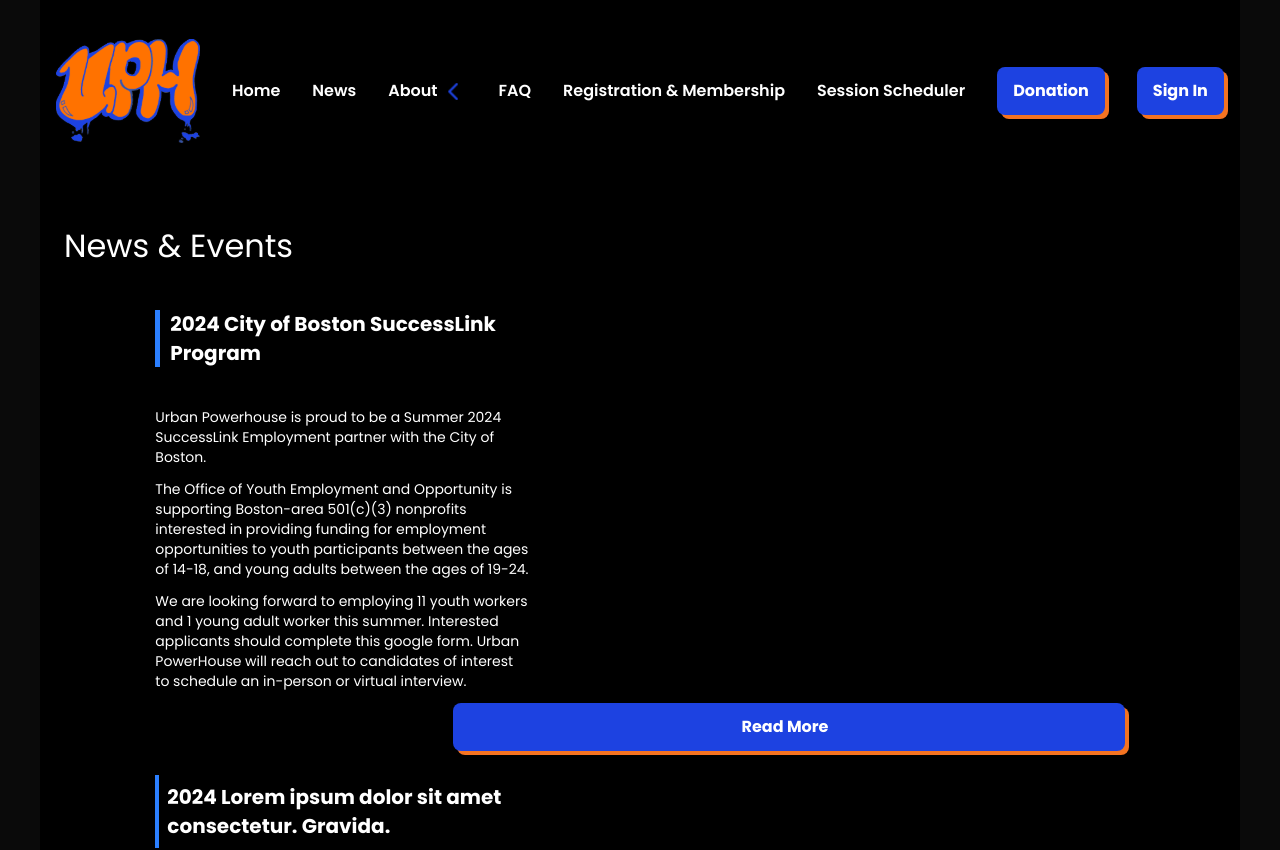
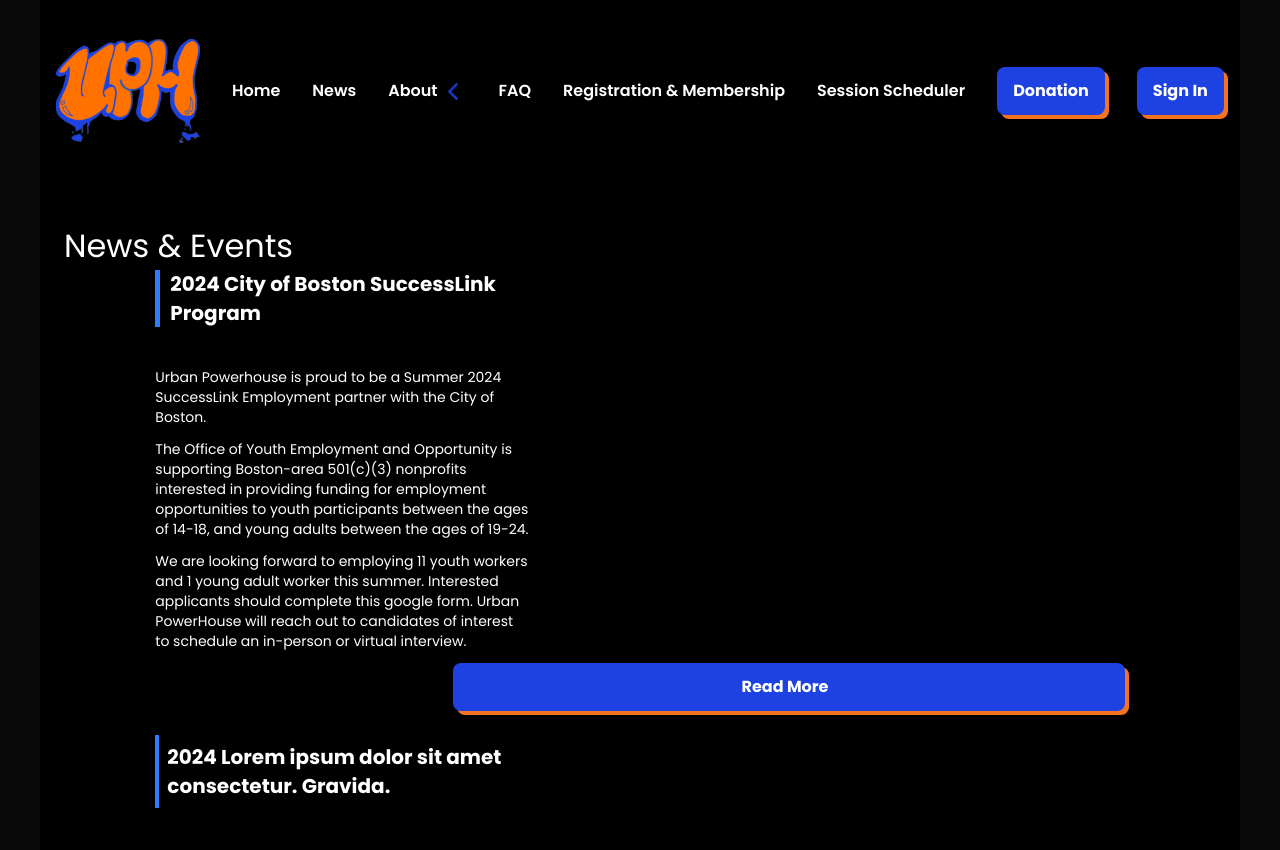
Before and after one commit to Artists-for-Humanity/urban-powerhouse, a Next.js app: page /News in a window 1280 px wide. Shown: the top 850 px of the page. Built offline with nearby package versions, Linux system fonts and the light colour scheme.

Commit message:
fixed the text wrapping hopefully

```diff
--- a/pages/News.tsx
+++ b/pages/News.tsx
@@ -13,9 +13,7 @@ export default function News() {
    <Navigation />
 
    <Container className=" bg-black px-2 py-10">
-   <div className="col-start-1 col-span-4 font-style: Poppinsl text-[32px]
-pb-10
-;">News & Events</div>
+   <div className="pb-[35] text-leftcol-start-2 col-span-5 font-style: Poppinsl text-[32px] pb-10;">News & Events</div>
 
     <div className=" col-start-2 col-span-4 bg-black border-l-5 border-blue-500 text-white p-0 mb-10 max-w-md text-sm font-bold mb-3 text-[20px]
  pl-[10px]"> 2024 City of Boston SuccessLink Program
```
